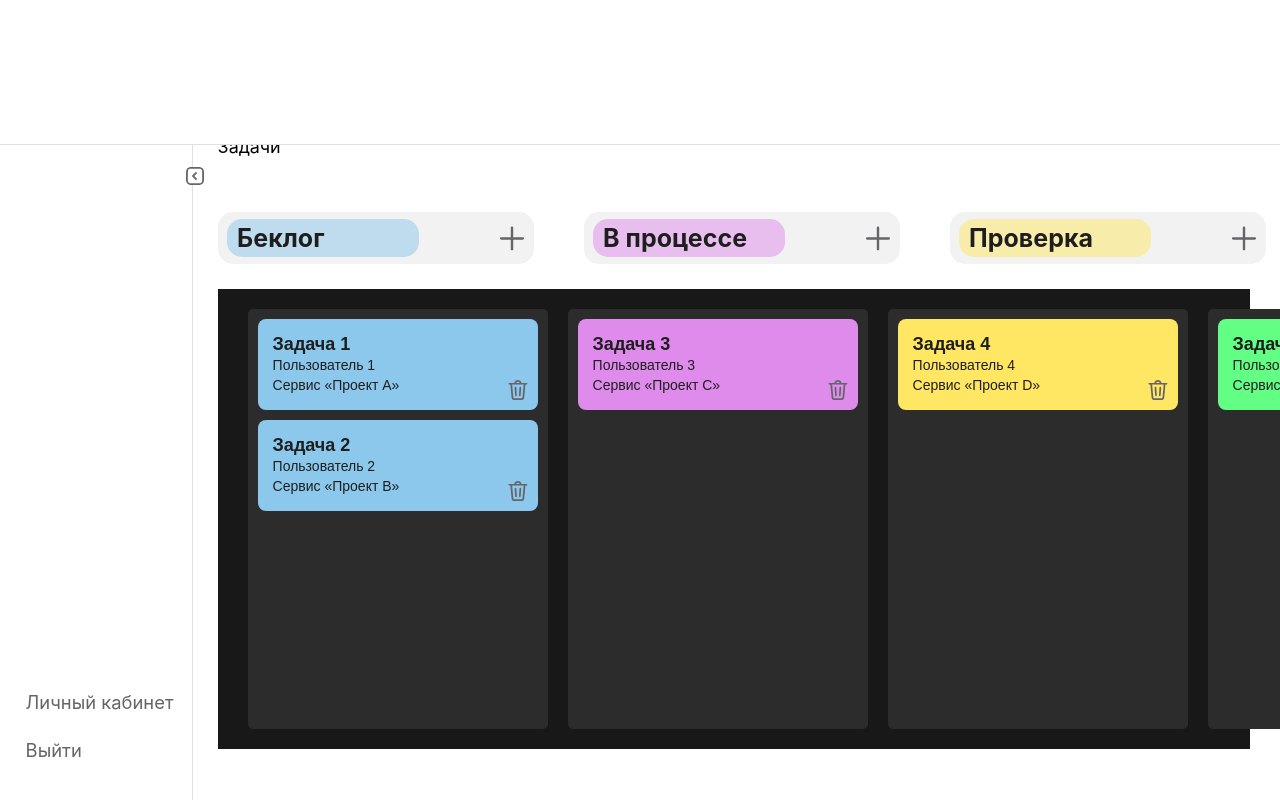
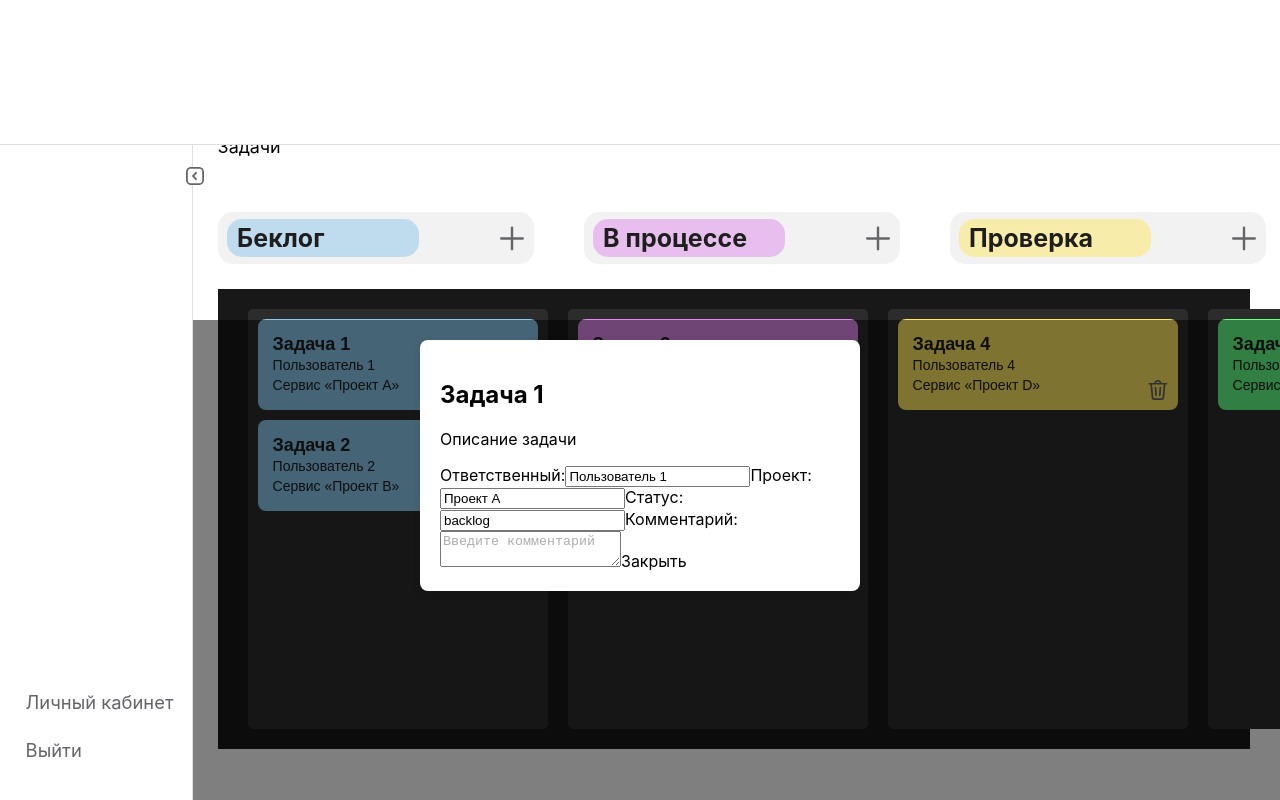
Before and after one commit to Duckkkkkkkkkkkk/hackaton_react_frontend, a React (Create React App) app: page /tasks in a window 1280 px wide. Both pictures are taken after a click on the picture 517 px from the left and 390 px from the top of the page. Shown: the top 800 px of the page. Built offline with nearby package versions, Linux system fonts and the light colour scheme.

Commit message:
add task modal for update task

```diff
--- a/src/components/KanbanBoard/KanbanBoard.tsx
+++ b/src/components/KanbanBoard/KanbanBoard.tsx
@@ -1,6 +1,7 @@
 import React, { useState } from 'react';
 import './KanbanBoard.css';
 import TaskCard from '../TaskCard/TaskCard';
+import TaskModal from '../TaskModel/TaskModal';
 
 const KanbanBoard: React.FC = () => {
   const [tasks, setTasks] = useState<{
@@ -20,6 +21,19 @@ const KanbanBoard: React.FC = () => {
       { title: 'Задача 5', user: 'Пользователь 4', project: 'Проект D' },
     ],
   });
+
+  const [isModalOpen, setIsModalOpen] = useState(false);
+  const [selectedTask, setSelectedTask] = useState<{ title: string; user: string; project: string; description: string; status: string } | null>(null);
+
+  const handleTaskClick = (task: { title: string; user: string; project: string; description: string; status: string }) => {
+    setSelectedTask(task);
+    setIsModalOpen(true);
+  };
+
+  const handleModalClose = () => {
+    setIsModalOpen(false);
+    setSelectedTask(null);
+  };
 
   const handleOnDragStart = (
     e: React.DragEvent,
@@ -63,6 +77,7 @@ const KanbanBoard: React.FC = () => {
                 project={task.project}
                 status="backlog"
                 onDragStart={(e) => handleOnDragStart(e, task, 'backlog')}
+                onClick={() => handleTaskClick({ ...task, description: 'Описание задачи', status: 'backlog' })}
               />
             </div>
           ))}
@@ -78,6 +93,7 @@ const KanbanBoard: React.FC = () => {
                 project={task.project}
                 status="inProgress"
                 onDragStart={(e) => handleOnDragStart(e, task, 'inProgress')}
+                onClick={() => handleTaskClick({ ...task, description: 'Описание задачи', status: 'backlog' })}
               />
             </div>
           ))}
@@ -93,6 +109,7 @@ const KanbanBoard: React.FC = () => {
                 project={task.project}
                 status="review"
                 onDragStart={(e) => handleOnDragStart(e, task, 'review')}
+                onClick={() => handleTaskClick({ ...task, description: 'Описание задачи', status: 'backlog' })}
               />
             </div>
           ))}
@@ -108,11 +125,21 @@ const KanbanBoard: React.FC = () => {
                 project={task.project}
                 status="done"
                 onDragStart={(e) => handleOnDragStart(e, task, 'done')}
+                onClick={() => handleTaskClick({ ...task, description: 'Описание задачи', status: 'backlog' })}
               />
             </div>
           ))}
         </div>
       </div>
+      <TaskModal
+        isOpen={isModalOpen}
+        onClose={handleModalClose}
+        title={selectedTask?.title || ''}
+        user={selectedTask?.user || ''}
+        project={selectedTask?.project || ''}
+        status={selectedTask?.status || ''}
+        description={selectedTask?.description || ''}
+      />
     </div>
   );
 };
--- a/src/components/TaskCard/TaskCard.tsx
+++ b/src/components/TaskCard/TaskCard.tsx
@@ -8,14 +8,16 @@ type TaskCardProps = {
   project: string;
   status: string;
   onDragStart: (e: React.DragEvent, title: string) => void;
+  onClick: () => void;
 };
 
-const TaskCard: React.FC<TaskCardProps> = ({ title, user, project, status, onDragStart }) => {
+const TaskCard: React.FC<TaskCardProps> = ({ title, user, project, status, onDragStart, onClick }) => {
   return (
     <div
       className={`task-card ${status}`}
       draggable
       onDragStart={(e) => onDragStart(e, title)}
+      onClick={onClick}
     >
       <div className="task-card-content">
         <div className="task-card-header">
--- /dev/null
+++ b/src/components/TaskModel/TaskModal.css
@@ -0,0 +1,21 @@
+.modal-overlay {
+    position: fixed;
+    top: 40%;
+    left: 0;
+    width: 100%;
+    height: 100%;
+    background: rgba(0, 0, 0, 0.5);
+    display: flex;
+    justify-content: center;
+    align-items: flex-start;
+    padding-top: 20px;
+  }
+
+  .modal-content {
+    background: white;
+    padding: 20px;
+    border-radius: 8px;
+    max-width: 400px;
+    width: 100%;
+    box-shadow: 0 2px 10px rgba(0, 0, 0, 0.1);
+  }
--- /dev/null
+++ b/src/components/TaskModel/TaskModal.tsx
@@ -0,0 +1,44 @@
+import React from 'react';
+import './TaskModal.css';
+
+type TaskModalProps = {
+  isOpen: boolean;
+  onClose: () => void;
+  title: string;
+  user: string;
+  project: string;
+  status: string;
+  description: string;
+};
+
+const TaskModal: React.FC<TaskModalProps> = ({ isOpen, onClose, title, user, project, status, description }) => {
+  if (!isOpen) return null;
+
+  return (
+    <div className="modal-overlay">
+      <div className="modal-content">
+        <h2>{title}</h2>
+        <p>{description}</p>
+        <label>
+          Ответственный:
+          <input type="text" defaultValue={user} />
+        </label>
+        <label>
+          Проект:
+          <input type="text" value={project} readOnly />
+        </label>
+        <label>
+          Статус:
+          <input type="text" value={status} readOnly />
+        </label>
+        <label>
+          Комментарий:
+          <textarea placeholder="Введите комментарий"></textarea>
+        </label>
+        <button onClick={onClose}>Закрыть</button>
+      </div>
+    </div>
+  );
+};
+
+export default TaskModal;
```
